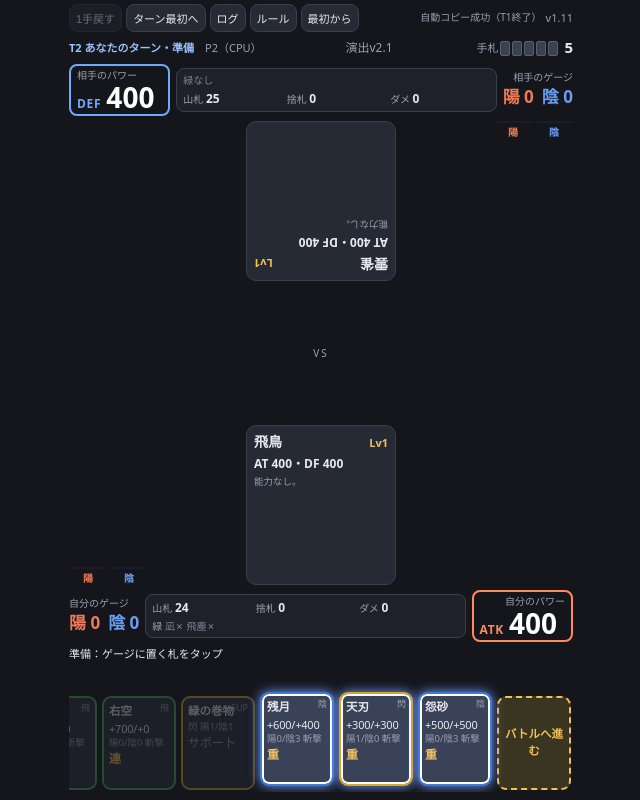
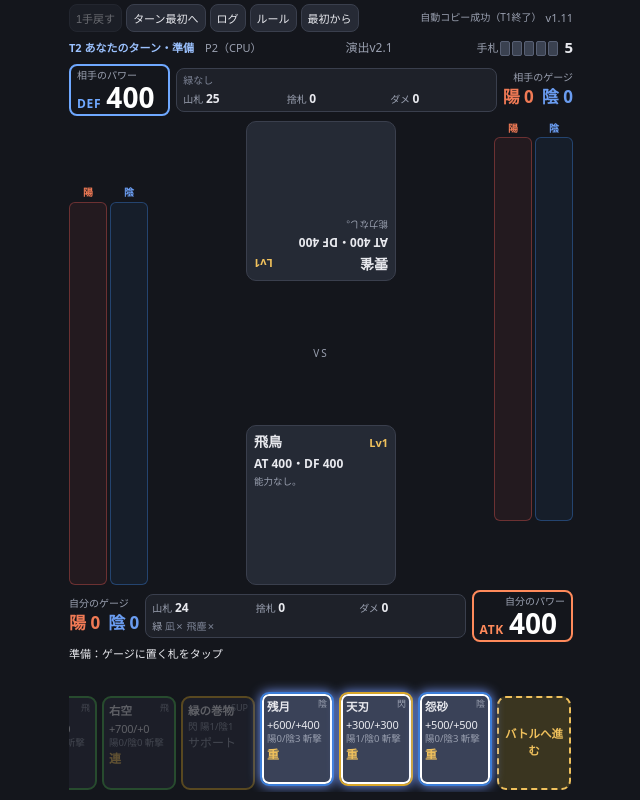
Before and after one commit to kokumotsu666/uvs-game, a plain HTML site: page index.html in a window 1280 px wide. Both pictures are taken after a click on the button "ゲーム開始". Shown: the whole page, without its empty margins (319-959 px from the left). Drawn offline with Linux system fonts and the light colour scheme.

Commit message:
Restore framed gauges at half viewport height

```diff
--- a/index.html
+++ b/index.html
@@ -212,15 +212,13 @@ header button:disabled{opacity:.35}
 .nv-info .gr .lit{color:#4cd07d;font-weight:700}.nv-info .gr .off{color:#7d8496}
 .nv-info .gr.ban{color:#ff8a80}
 .nv-mid{flex:1;min-height:0;display:flex;gap:6px}
-.nv-gs{display:flex;gap:3px;align-self:flex-end;max-height:100%}
+.nv-gs{display:flex;gap:3px;align-self:flex-end;height:50dvh;max-height:100%}
 .nv-gs.opp{align-self:flex-start}
 .nv-g{width:38px;display:flex;flex-direction:column;gap:2px;cursor:pointer}
 .nv-g .h{font-size:10px;font-weight:700;text-align:center}
 .nv-g.yo .h{color:#f07a55}.nv-g.in .h{color:#6a9cf0}
-.nv-g .col{flex:1;min-height:2px;padding:0 2px;display:flex;flex-direction:column;justify-content:flex-end;gap:2px;overflow:hidden}
-.nv-g.yo .col{background:#d9534f14}.nv-g.in .col{background:#3b7dd814}
-.nv-g .col{border-radius:6px}
-.nv-gs.opp .col{justify-content:flex-start}
+.nv-g .col{flex:1;min-height:2px;border-radius:6px;padding:2px;display:flex;flex-direction:column;justify-content:flex-end;gap:2px;overflow:hidden}
+.nv-g.yo .col{border:1px solid #d9534f66;background:#d9534f14}.nv-g.in .col{border:1px solid #3b7dd866;background:#3b7dd814}
 .nv-g .stub{flex:0 0 auto;height:18px;border-radius:3px;background:var(--panel);font-size:8.5px;line-height:18px;color:var(--dim);padding-left:3px;white-space:nowrap;overflow:hidden;border-left:4px solid var(--sen)}
 .nv-g .stub.c陽{border-left-color:var(--yo)}.nv-g .stub.c陰{border-left-color:var(--in)}.nv-g .stub.cx{border-left-color:#777}
 .nv-center{flex:1;min-width:0;display:flex;flex-direction:column;align-items:center;justify-content:space-between;gap:4px;position:relative}
@@ -2250,7 +2248,7 @@ function nvInfo(p,greenTop){
   return `<div class="nv-info">${greenTop?gr+nums:nums+gr}</div>`;
 }
 function nvGauge(p,z){const arr=z==='yo'?p.gYo:p.gIn;
-  return `<div class="nv-g ${z}" data-zone="${z}" data-p="${p.idx}"><div class="col">${arr.slice(-7).map(c=>`<div class="stub ${COLC[c.color]||'cx'}">${c.name}</div>`).join('')}</div><div class="h">${z==='yo'?'陽':'陰'}</div></div>`;}
+  return `<div class="nv-g ${z}" data-zone="${z}" data-p="${p.idx}"><div class="h">${z==='yo'?'陽':'陰'}</div><div class="col">${arr.slice(-7).map(c=>`<div class="stub ${COLC[c.color]||'cx'}">${c.name}</div>`).join('')}</div></div>`;}
 function nvChar(p,flip,lit,picked){const ch=p.charDeck[0];const sups=p.supports.map(s=>s.card.name).join('・');
   return `<div class="nv-char ${flip?'flip':''} ${lit?'lit':''} ${picked?'picked':''}" ${lit?'data-charv="1"':`data-uid="${ch.uid}"`}><div class="t"><b>${p.charName}</b><span>Lv${ch.lv}</span></div><div class="s">AT ${charAT(p)}・DF ${charDF(p)}</div><div class="x">${cardText(ch)||''}</div>${sups?`<div class="sup">使用中：${sups}</div>`:''}${lit&&G.prompt.spec.charLabel?`<div class="sup">タップ：${G.prompt.spec.charLabel}</div>`:''}</div>`;}
 function nvBattle(){const bs=G.bs;if(!bs)return '';
```
